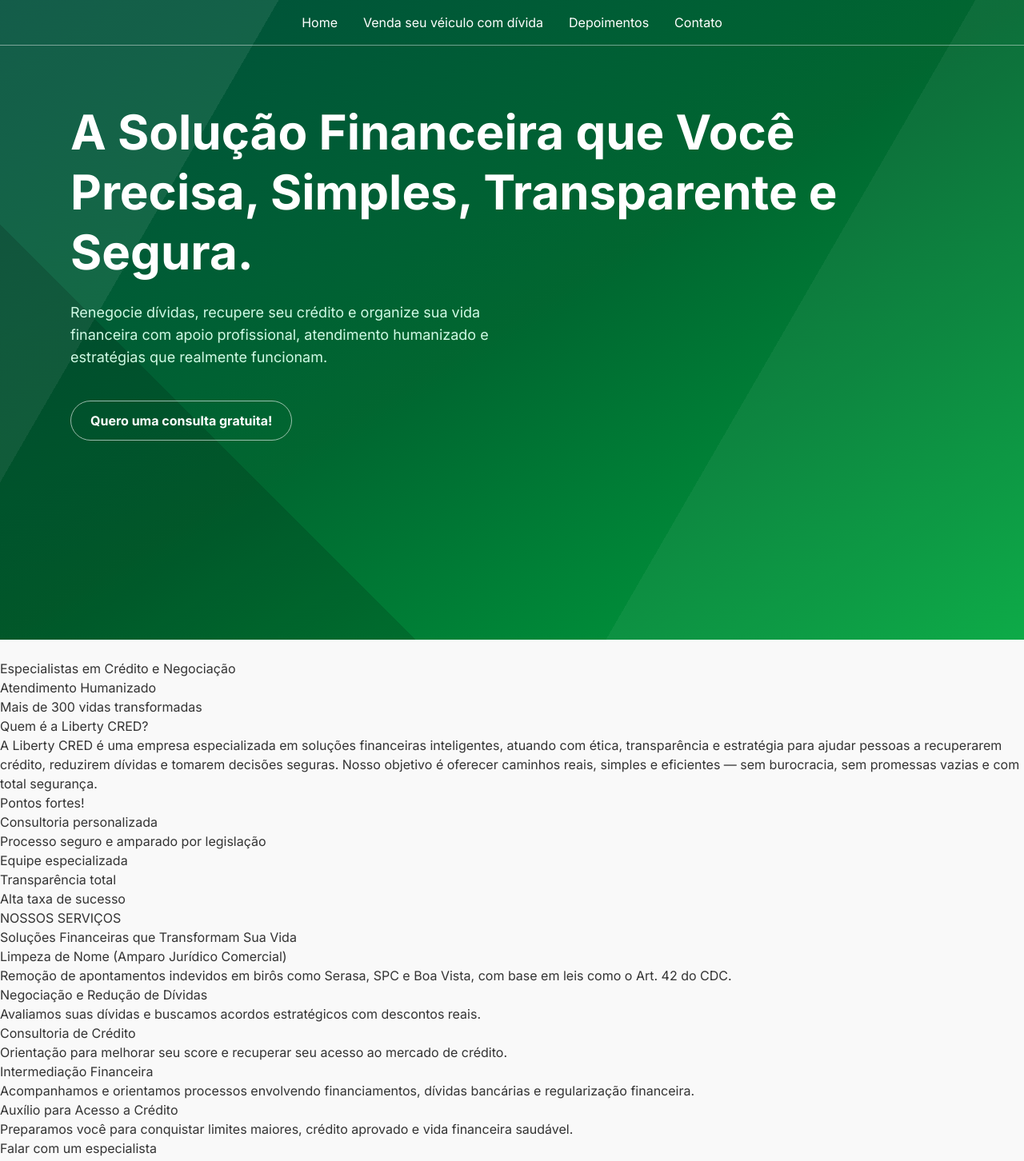
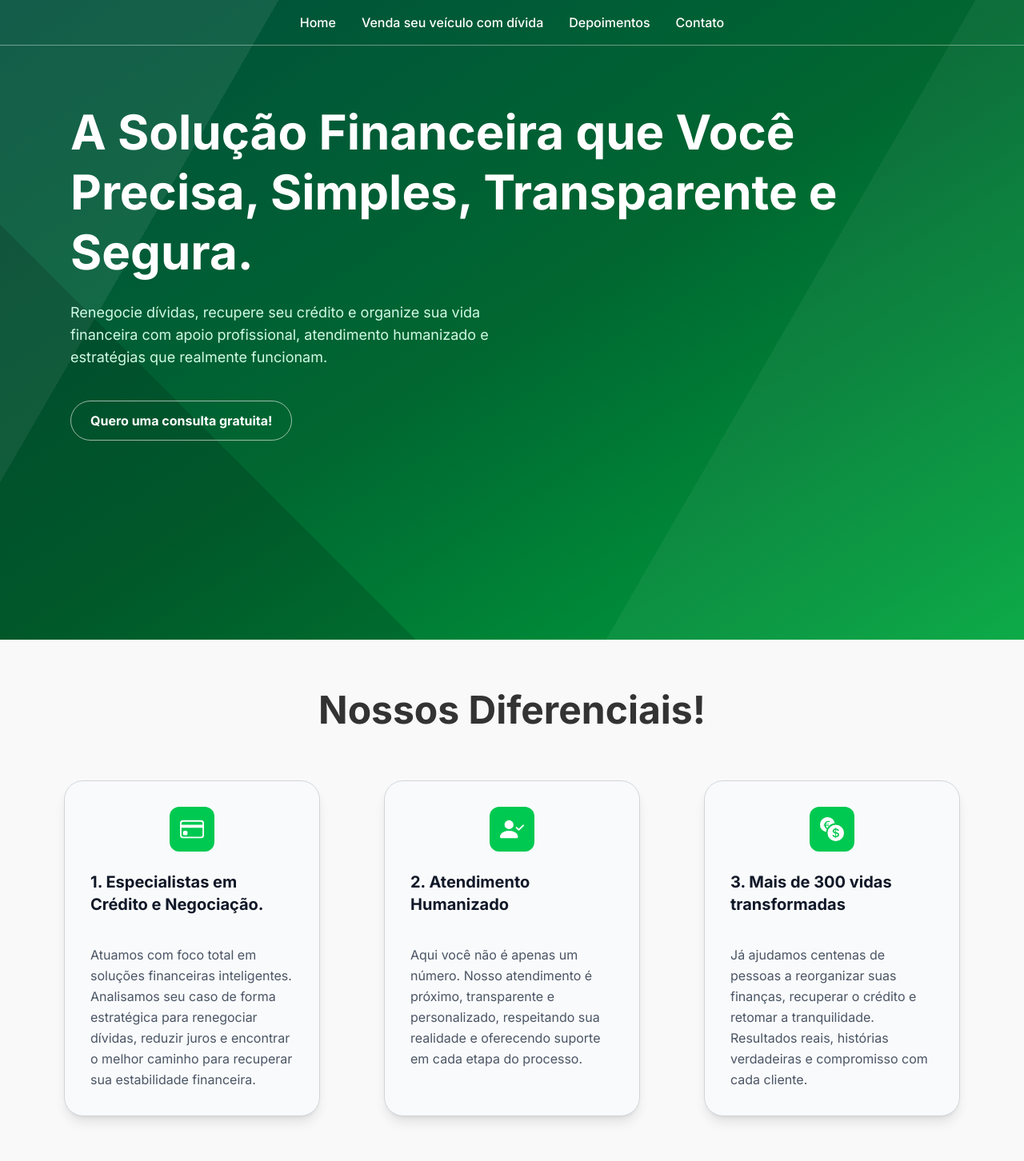
Before and after one commit to guhrizzo/site-lb-cred, a Next.js app: page / in a window 1280 px wide. Shown: the top 1452 px of the page at 80% size. Built offline with nearby package versions, Linux system fonts and the light colour scheme.

Commit message:
add cards

```diff
--- a/app/page.tsx
+++ b/app/page.tsx
@@ -1,22 +1,21 @@
 import Footer from '../public/components/footer';
 import Hero from '../public/components/hero';
 import "aos/dist/aos.css";
+import CardsSection from '../public/components/cardsSection'
 
 export default function Home() {
+
   return (
     <div className="">
       <div className=''>
         <Hero />
-
-        <h2>
-        </h2>
-        <button>
-        </button>
-        <ul>
-          <li>Especialistas em Crédito e Negociação</li>
-          <li>Atendimento Humanizado</li>
-          <li>Mais de 300 vidas transformadas</li>
-        </ul>
+        <div data-aos="fade-up"
+          data-aos-duration="800"
+          data-aos-delay="100"
+          data-aos-once="true" className="flex flex-col justify-center items-center">
+          <h1 className='text-5xl font-bold mt-16 mb-16'>Nossos Diferenciais!</h1>
+          <CardsSection />
+        </div>
       </div>
       <div>
         <h2>Quem é a Liberty CRED?
--- a/public/components/Nav.jsx
+++ b/public/components/Nav.jsx
@@ -1,12 +1,56 @@
-export default function Navbar(){
+"use client";
+
+import { useEffect, useState } from "react";
+import AOS from "aos";
+import "aos/dist/aos.css";
+
+export default function Navbar() {
+    const [scrolled, setScrolled] = useState(false);
+
+    useEffect(() => {
+        AOS.init({
+            duration: 700,
+            easing: "ease-out-cubic",
+            once: true,
+        });
+
+        const handleScroll = () => {
+            setScrolled(window.scrollY > 40);
+        };
+
+        window.addEventListener("scroll", handleScroll);
+        return () => window.removeEventListener("scroll", handleScroll);
+    }, []);
+
     return (
-        <div className="flex items-center justify-center p-4 bg-transparent fixed z-999 min-w-full text-white border-b border-[#ffffff71]">
-            <ul className="flex gap-8 font-normal">
-                <li className="cursor-pointer">Home</li>
-                <li className="cursor-pointer">Venda seu véiculo com dívida</li>
-                <li className="cursor-pointer">Depoimentos</li>
-                <li className="cursor-pointer">Contato</li>
-            </ul>
-        </div>
-    )
+        <nav
+            data-aos="fade-down"
+            className={`
+        fixed top-0 z-50 w-full
+        transition-[background-color,backdrop-filter,border-color,box-shadow,color]
+        duration-500 ease-out
+        ${scrolled
+                    ? "bg-white/90 backdrop-blur-md shadow-md text-emerald-900 border-b border-emerald-200 "
+                    : "bg-transparent text-white border-b border-white/40"
+                }
+      `}
+        >
+            <div className="flex items-center justify-center p-4">
+                <ul className="flex gap-8 font-medium">
+                    {["Home", "Venda seu veículo com dívida", "Depoimentos", "Contato"].map(
+                        (item) => (
+                            <li
+                                key={item}
+                                className=" cursor-pointer
+                                transition-all delay-75 duration-150 hover:text-emerald-500"
+                            >
+                                {item}
+                            </li>
+                        )
+                    )}
+                </ul>
+
+            </div>
+        </nav>
+    );
 }
--- /dev/null
+++ b/public/components/cards.jsx
@@ -0,0 +1,44 @@
+export default function InfoCard({ number, title, text, icon, active }) {
+  return (
+    <div
+      data-aos="fade-up"
+      data-aos-duration="800"
+      data-aos-delay={number * 200}
+      data-aos-once="true"
+      className={`
+        relative
+        w-[320px] min-h-[420px] p-8 rounded-3xl
+        flex flex-col gap-6
+        transition-all duration-300
+        ${
+          active
+            ? "bg-gray-50 border border-gray-300 shadow-lg"
+            : "bg-gray-200/80 shadow-md"
+        }
+      `}
+    >
+      {/* Ícone */}
+      <div className="flex items-center justify-center">
+        <div className="w-14 h-14 rounded-xl bg-green-500 flex items-center justify-center text-white text-2xl">
+          {icon}
+        </div>
+      </div>
+
+      {/* Conteúdo com linha verde */}
+
+
+
+
+        {/* Título */}
+        <h3 className="text-xl font-bold text-gray-900">
+          {number}. {title}
+        </h3>
+
+        {/* Texto */}
+        <p className="mt-3 text-gray-600 leading-relaxed">
+          {text}
+        </p>
+
+    </div>
+  );
+}
--- /dev/null
+++ b/public/components/cardsSection.jsx
@@ -0,0 +1,40 @@
+import InfoCard from "./cards";
+
+export default function CardsSection() {
+    return (
+        <section className="flex justify-center gap-20 mb-16">
+
+            <InfoCard
+                number={1}
+                title="Especialistas em Crédito e Negociação."
+                text="Atuamos com foco total em soluções financeiras inteligentes. Analisamos seu caso de forma estratégica para renegociar dívidas, reduzir juros e encontrar o melhor caminho para recuperar sua estabilidade financeira."
+                icon=<svg xmlns="http://www.w3.org/2000/svg" width="30" height="30" fill="currentColor" viewBox="0 0 16 16">
+                    <path d="M0 4a2 2 0 0 1 2-2h12a2 2 0 0 1 2 2v8a2 2 0 0 1-2 2H2a2 2 0 0 1-2-2zm2-1a1 1 0 0 0-1 1v1h14V4a1 1 0 0 0-1-1zm13 4H1v5a1 1 0 0 0 1 1h12a1 1 0 0 0 1-1z" />
+                    <path d="M2 10a1 1 0 0 1 1-1h1a1 1 0 0 1 1 1v1a1 1 0 0 1-1 1H3a1 1 0 0 1-1-1z" />
+                </svg>
+                active
+            />
+
+            <InfoCard
+                number={2}
+                title="Atendimento Humanizado"
+                text="Aqui você não é apenas um número. Nosso atendimento é próximo, transparente e personalizado, respeitando sua realidade e oferecendo suporte em cada etapa do processo."
+                icon=<svg xmlns="http://www.w3.org/2000/svg" width="30" height="30" fill="currentColor" viewBox="0 0 16 16">
+                    <path fill-rule="evenodd" d="M15.854 5.146a.5.5 0 0 1 0 .708l-3 3a.5.5 0 0 1-.708 0l-1.5-1.5a.5.5 0 0 1 .708-.708L12.5 7.793l2.646-2.647a.5.5 0 0 1 .708 0" />
+                    <path d="M1 14s-1 0-1-1 1-4 6-4 6 3 6 4-1 1-1 1zm5-6a3 3 0 1 0 0-6 3 3 0 0 0 0 6" />
+                </svg>
+                active
+            />
+
+            <InfoCard
+                number={3}
+                title="Mais de 300 vidas transformadas"
+                text="Já ajudamos centenas de pessoas a reorganizar suas finanças, recuperar o crédito e retomar a tranquilidade. Resultados reais, histórias verdadeiras e compromisso com cada cliente."
+                icon=<svg xmlns="http://www.w3.org/2000/svg" width="30" height="30" fill="currentColor" class="bi bi-currency-exchange" viewBox="0 0 16 16">
+                    <path d="M0 5a5 5 0 0 0 4.027 4.905 6.5 6.5 0 0 1 .544-2.073C3.695 7.536 3.132 6.864 3 5.91h-.5v-.426h.466V5.05q-.001-.07.004-.135H2.5v-.427h.511C3.236 3.24 4.213 2.5 5.681 2.5c.316 0 .59.031.819.085v.733a3.5 3.5 0 0 0-.815-.082c-.919 0-1.538.466-1.734 1.252h1.917v.427h-1.98q-.004.07-.003.147v.422h1.983v.427H3.93c.118.602.468 1.03 1.005 1.229a6.5 6.5 0 0 1 4.97-3.113A5.002 5.002 0 0 0 0 5m16 5.5a5.5 5.5 0 1 1-11 0 5.5 5.5 0 0 1 11 0m-7.75 1.322c.069.835.746 1.485 1.964 1.562V14h.54v-.62c1.259-.086 1.996-.74 1.996-1.69 0-.865-.563-1.31-1.57-1.54l-.426-.1V8.374c.54.06.884.347.966.745h.948c-.07-.804-.779-1.433-1.914-1.502V7h-.54v.629c-1.076.103-1.808.732-1.808 1.622 0 .787.544 1.288 1.45 1.493l.358.085v1.78c-.554-.08-.92-.376-1.003-.787zm1.96-1.895c-.532-.12-.82-.364-.82-.732 0-.41.311-.719.824-.809v1.54h-.005zm.622 1.044c.645.145.943.38.943.796 0 .474-.37.8-1.02.86v-1.674z" />
+                </svg>
+                active
+            />
+        </section>
+    );
+}
--- a/public/components/hero.jsx
+++ b/public/components/hero.jsx
@@ -1,4 +1,18 @@
+"use client";
+
+import { useEffect } from "react";
+import AOS from "aos";
+import "aos/dist/aos.css";
+
 export default function Hero() {
+  useEffect(() => {
+    AOS.init({
+      duration: 900,
+      easing: "ease-out-cubic",
+      once: true,
+    });
+  }, []);
+
   return (
     <section className="relative min-h-screen overflow-hidden text-white">
 
@@ -13,19 +27,34 @@
 
       {/* Conteúdo */}
       <div className="relative z-10 max-w-6xl mx-auto px-6 py-32">
-        <h1 className="text-5xl md:text-6xl font-bold leading-tight">
+
+        <h1
+          data-aos="fade-up"
+          className="text-5xl md:text-6xl font-bold leading-tight"
+        >
           A Solução Financeira que Você Precisa, Simples, Transparente e Segura.
         </h1>
 
-        <p className="mt-6 max-w-xl text-lg text-emerald-100">
-          Renegocie dívidas, recupere seu crédito e organize sua vida financeira com apoio profissional, atendimento humanizado e estratégias que realmente funcionam.
+        <p
+          data-aos="fade-up"
+          data-aos-delay="200"
+          className="mt-6 max-w-xl text-lg text-emerald-100"
+        >
+          Renegocie dívidas, recupere seu crédito e organize sua vida financeira
+          com apoio profissional, atendimento humanizado e estratégias que
+          realmente funcionam.
         </p>
 
-        <div className="mt-10 flex gap-4">
+        <div
+          data-aos="fade-up"
+          data-aos-delay="400"
+          className="mt-10 flex gap-4"
+        >
           <button className="px-6 font-bold py-3 rounded-full border border-white/60 cursor-pointer hover:bg-white hover:text-emerald-900 transition">
             Quero uma consulta gratuita!
           </button>
         </div>
+
       </div>
     </section>
   );
```
